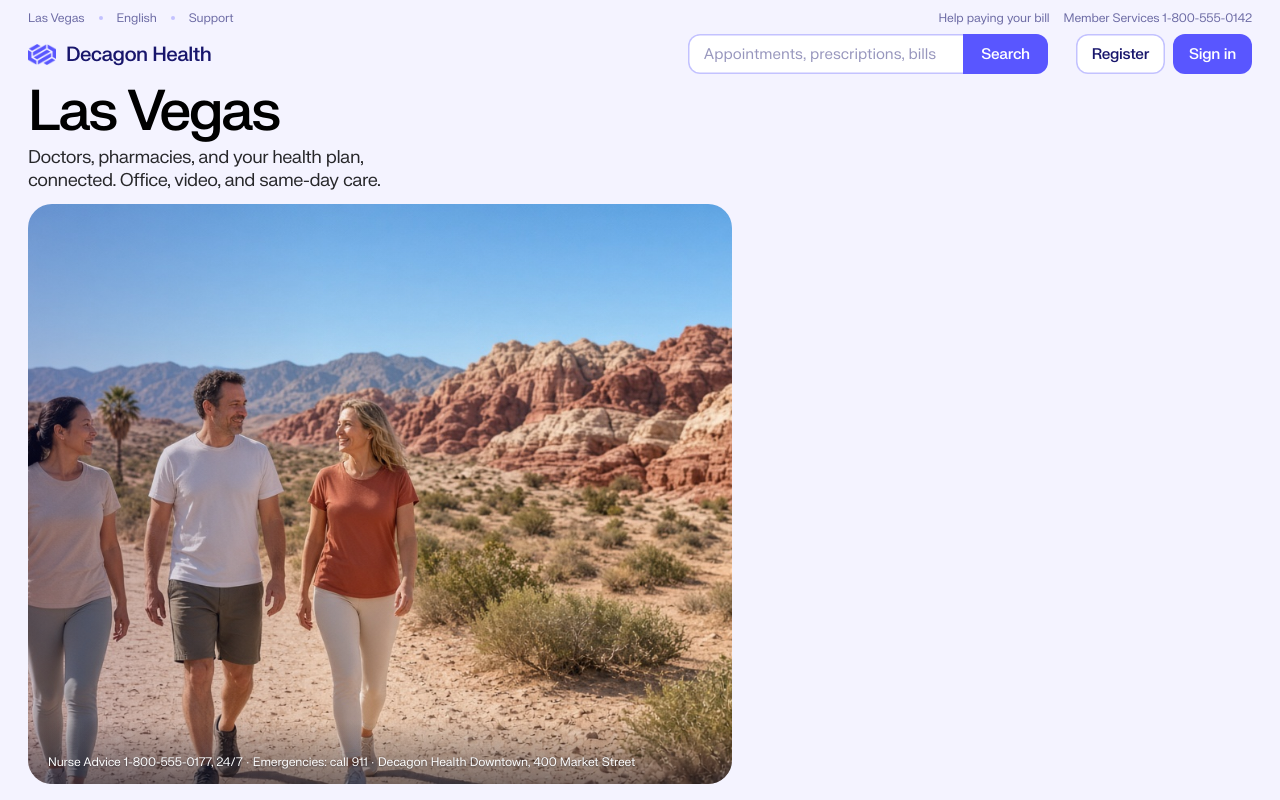
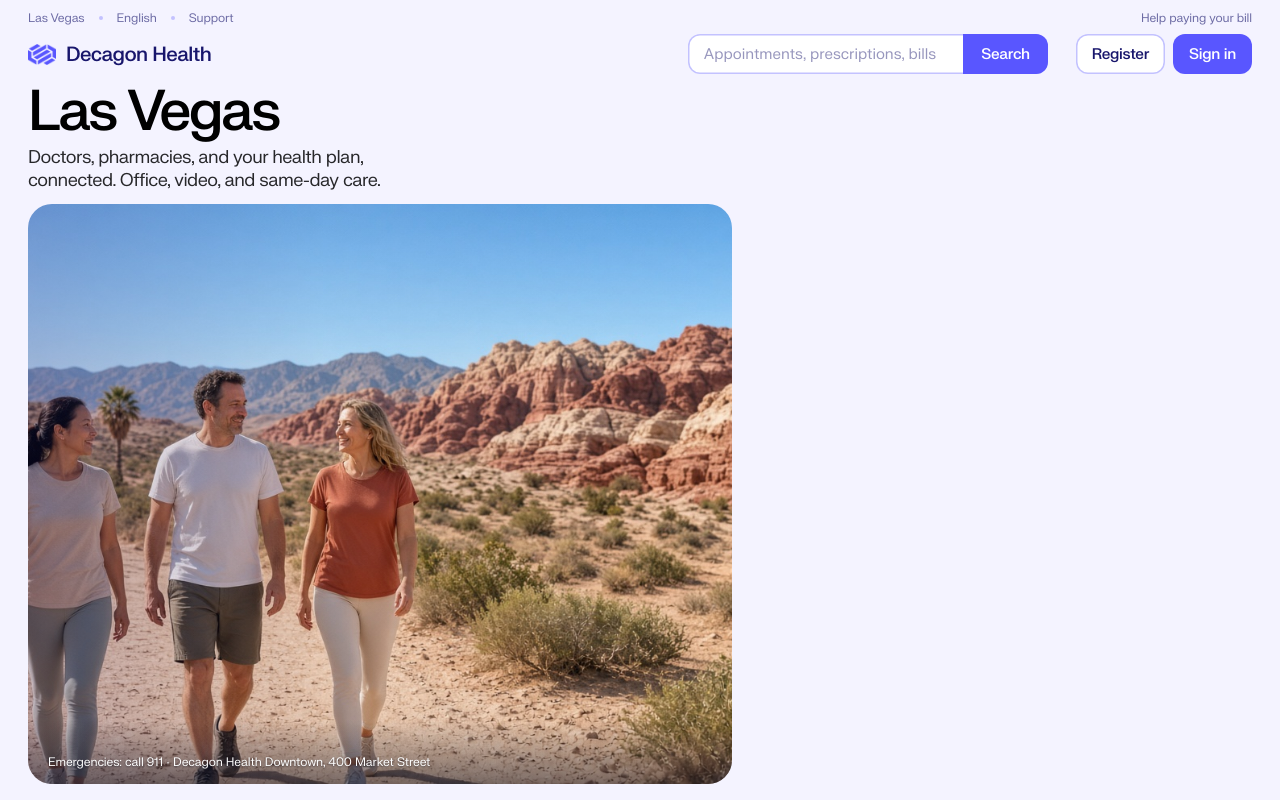
Before and after one commit to chandler-deca/w870d381c3e6612b74cb2d3df1175dc6d2b2d08c0, a plain HTML site: page index.html in a window 1280 px wide. Drawn offline with Linux system fonts and the light colour scheme.

Commit message:
Remove the 800 numbers from the page.
Co-authored-by: Cursor <cursoragent@cursor.com>

```diff
--- a/index.html
+++ b/index.html
@@ -19,7 +19,6 @@
         </div>
         <div class="util-right">
           <span>Help paying your bill</span>
-          <span>Member Services 1-800-555-0142</span>
         </div>
       </div>
       <div class="bar">
@@ -51,7 +50,7 @@
         <p>Doctors, pharmacies, and your health plan, connected. Office, video, and same-day care.</p>
       </div>
       <div class="photo">
-        <p class="fine">Nurse Advice 1-800-555-0177, 24/7 · Emergencies: call 911 · Decagon Health Downtown, 400 Market Street</p>
+        <p class="fine">Emergencies: call 911 · Decagon Health Downtown, 400 Market Street</p>
       </div>
     </section>
   </div>
```
